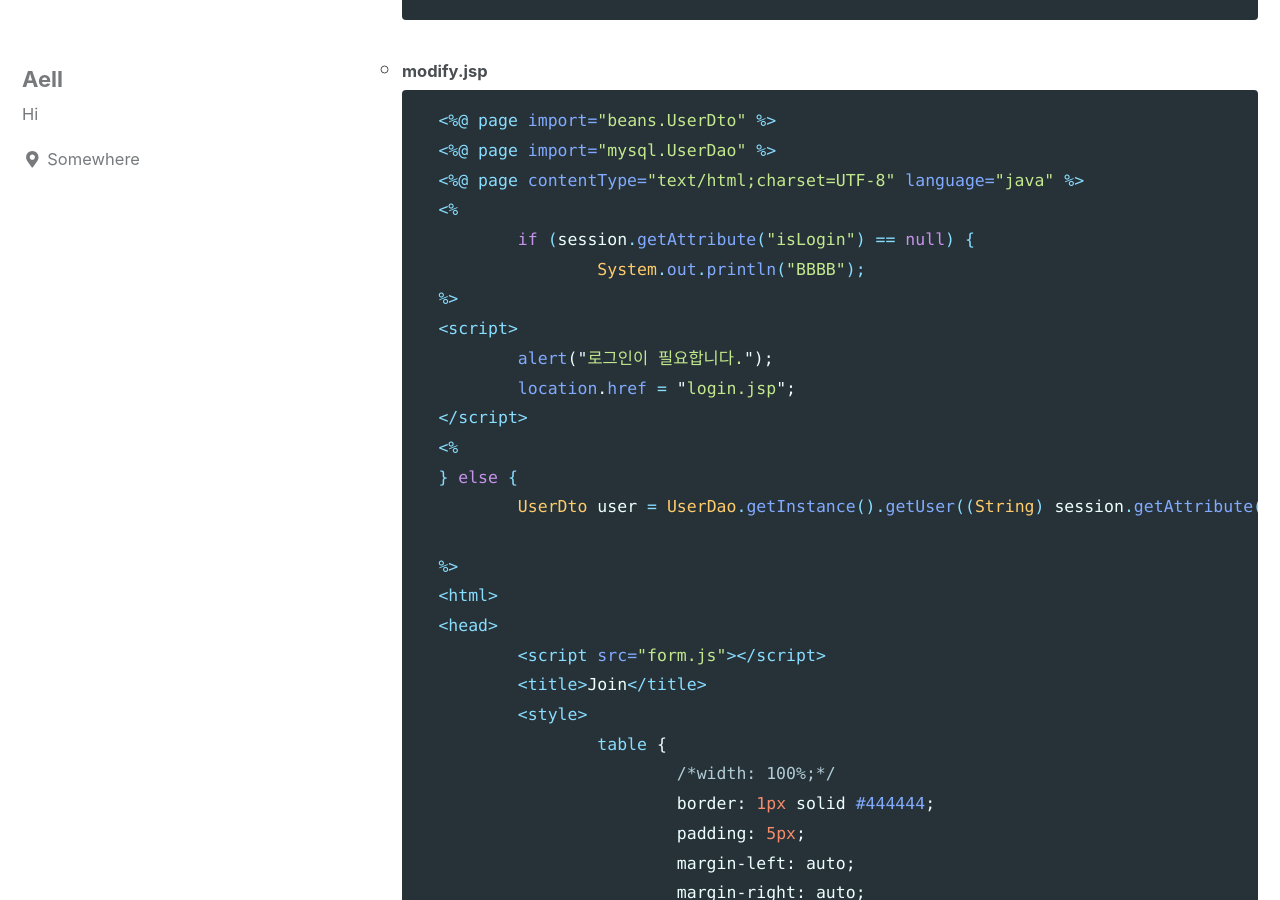
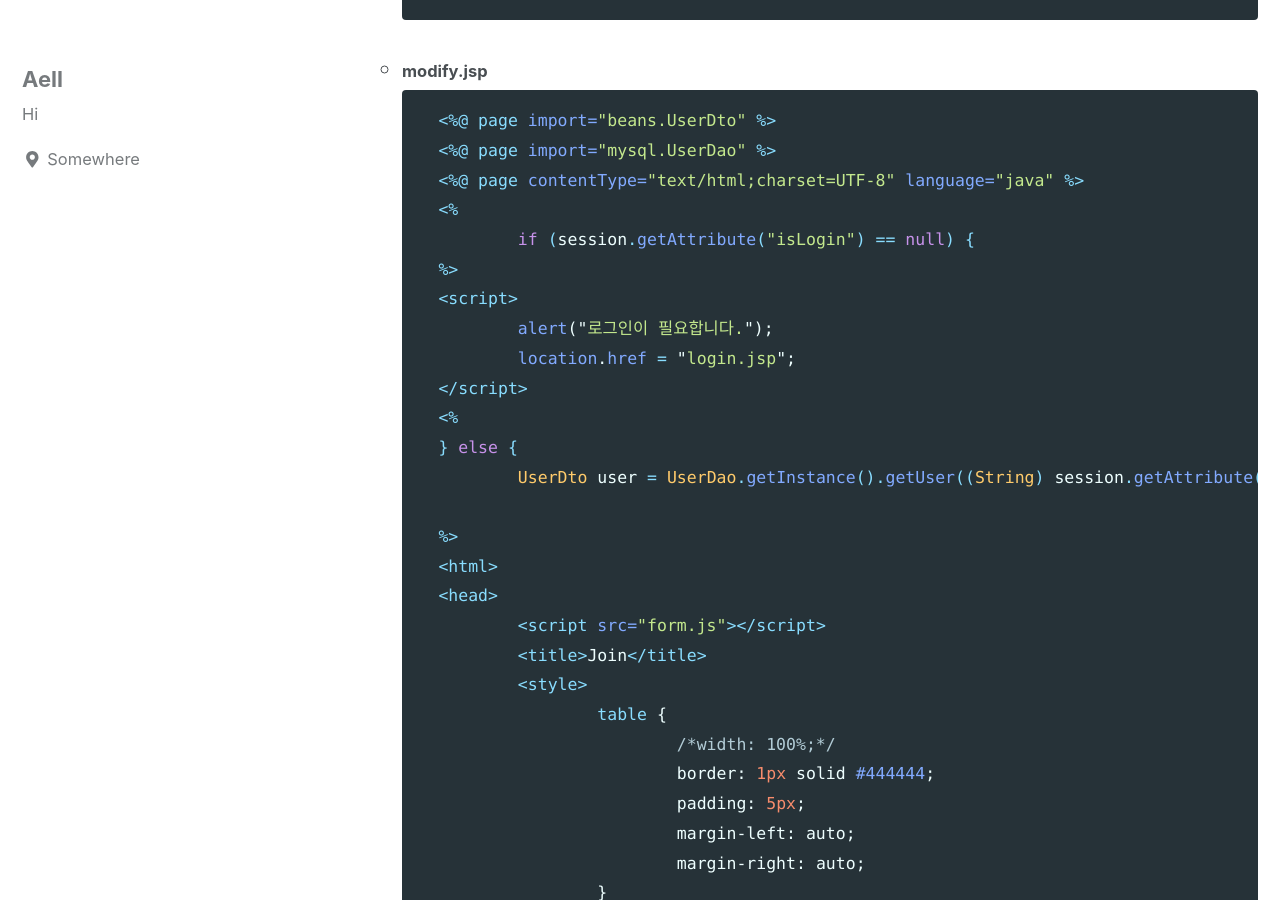
Before and after one commit to mdwgti16/mdwgti16.github.io, a Jekyll site: the page built from _posts/jsp/2020-01-12-mysql_ex.md, in a window 1280 px wide and 900 px high, scrolled down 13650 px. Built offline with Jekyll 4.4.1, drawn with Linux system fonts in a browser that asks for light colours; cached includes are drawn as plain includes; nearby versions of some CDN libraries; comment, search, counter and statistics services are not loaded.

Commit message:
modify mysql ex

```diff
--- a/_posts/jsp/2020-01-12-mysql_ex.md
+++ b/_posts/jsp/2020-01-12-mysql_ex.md
@@ -472,7 +472,6 @@ categories: JSP
 		<%@ page contentType="text/html;charset=UTF-8" language="java" %>
 		<%
 				if (session.getAttribute("isLogin") == null) {
-						System.out.println("BBBB");
 		%>
 		<script>
 				alert("로그인이 필요합니다.");
```
